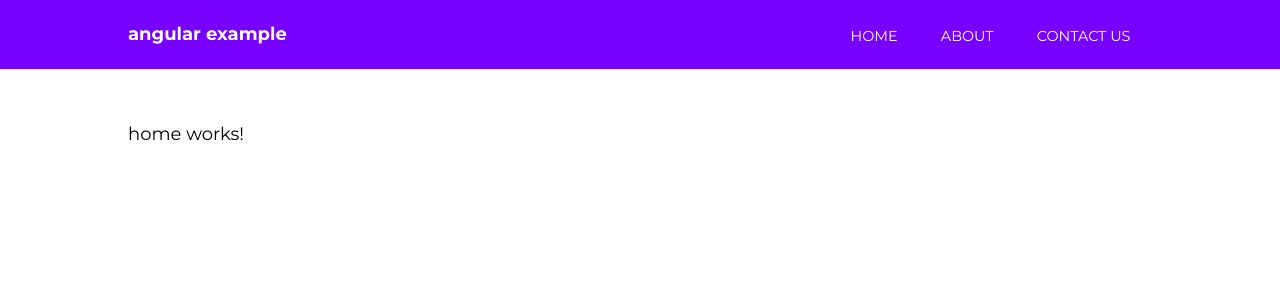
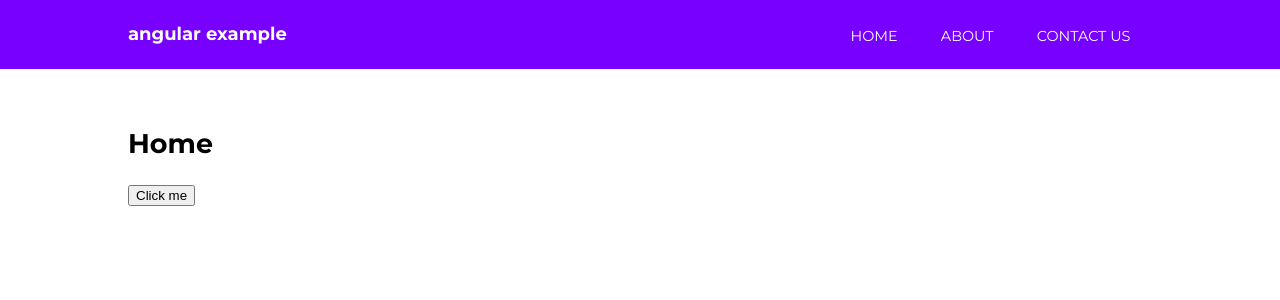
Before and after one commit to vemonet/simple-angular-bootstrap-app, an Angular app: page / in a window 1280 px wide. Shown: the top 300 px of the page. Built offline with nearby package versions, Linux system fonts and the light colour scheme.

Commit message:
add button ton change title color in home component

```diff
--- a/src/app/home/home.component.html
+++ b/src/app/home/home.component.html
@@ -1,3 +1,3 @@
-<p>
-  home works!
-</p>
+<h1 [class.gray]="h1Style">Home</h1>
+
+<button (click)="firstClick()">Click me</button>
--- a/src/app/home/home.component.scss
+++ b/src/app/home/home.component.scss
@@ -0,0 +1,3 @@
+.gray {
+    color: gray;
+}
--- a/src/app/home/home.component.ts
+++ b/src/app/home/home.component.ts
@@ -7,9 +7,16 @@ import { Component, OnInit } from '@angular/core';
 })
 export class HomeComponent implements OnInit {
 
+  h1Style: boolean = false;
+
   constructor() { }
 
   ngOnInit() {
   }
 
+  firstClick() {
+    this.h1Style = true;
+    console.log('clicked');
+  }
+
 }
```
